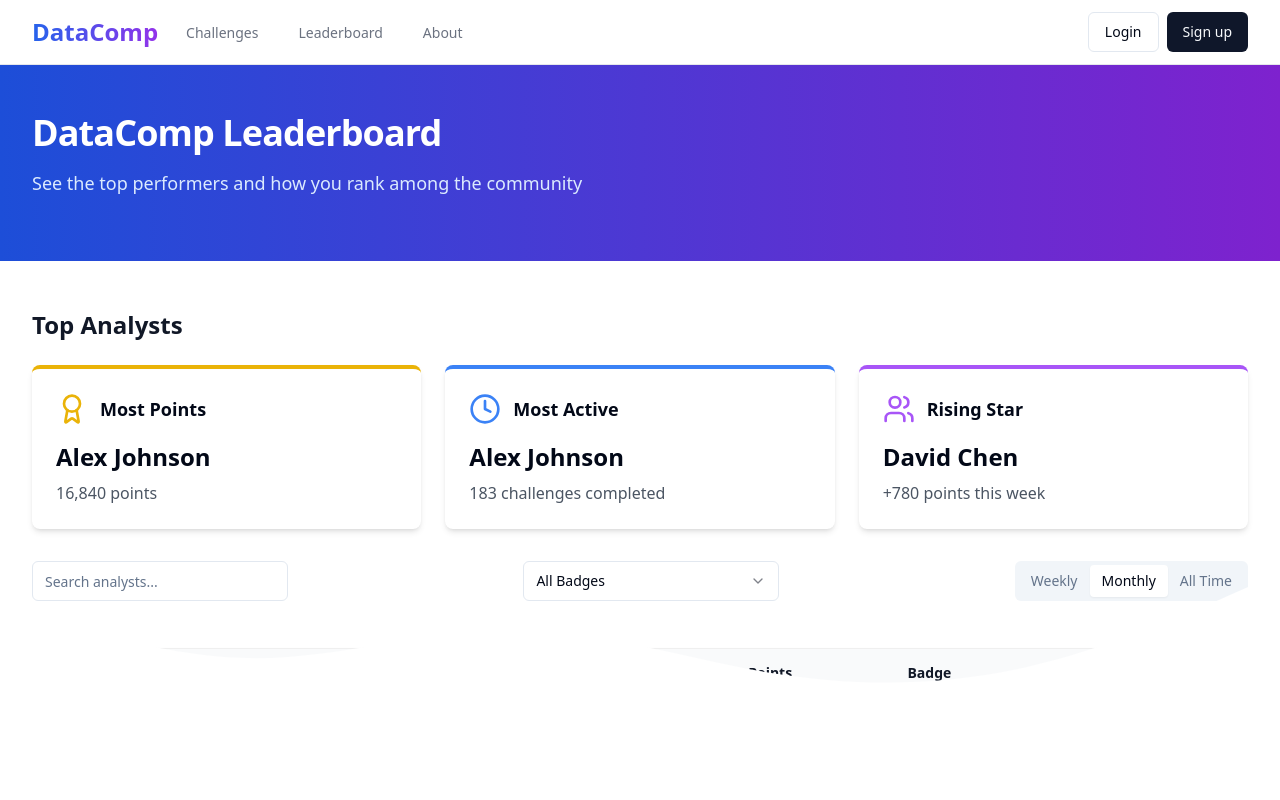
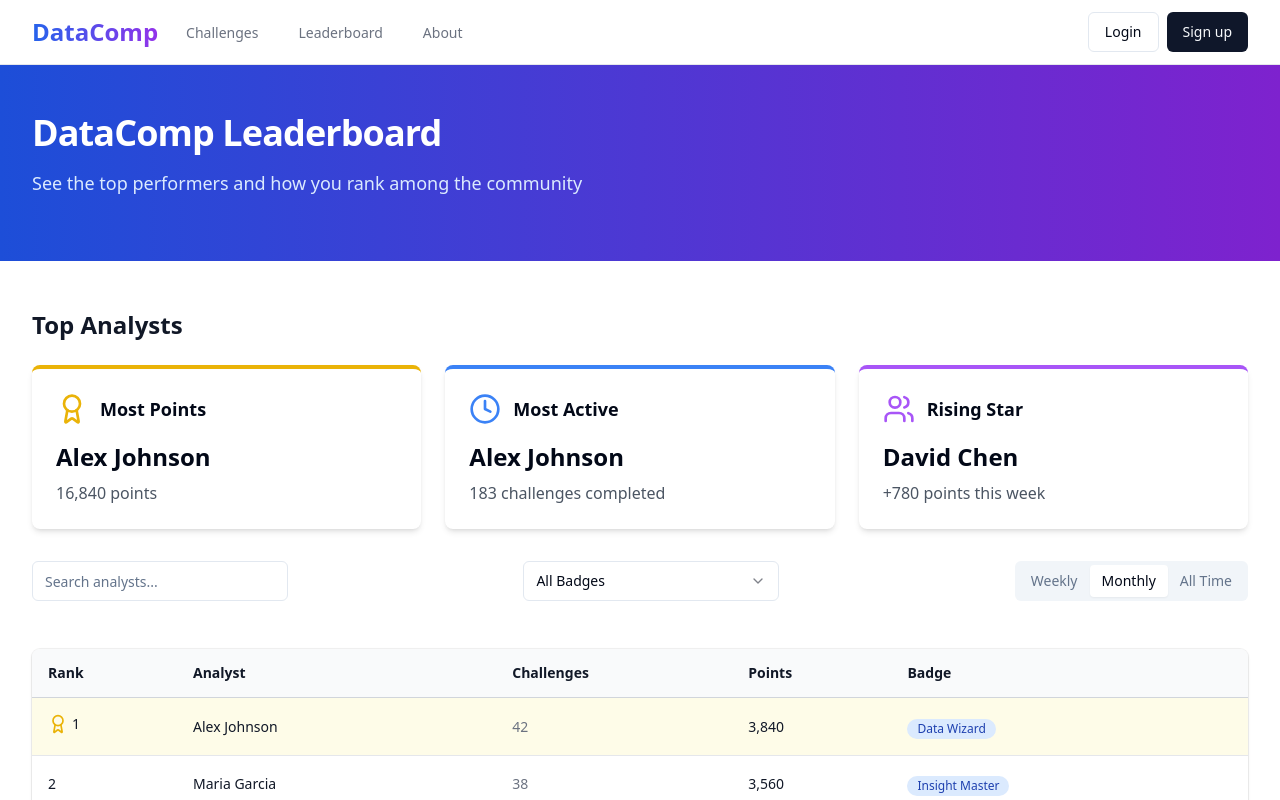
Before and after one commit to aneeshpedram1/data-compete-solve, a React (Vite) app: page /leaderboard in a window 1280 px wide. Shown: the top 800 px of the page. Built offline with nearby package versions, Linux system fonts and the light colour scheme.

Commit message:
Remove leaderboard wave graphic
Removed the wave graphic from the leaderboard section.

```diff
--- a/src/pages/Leaderboard.tsx
+++ b/src/pages/Leaderboard.tsx
@@ -99,11 +99,6 @@ const Leaderboard = () => {
                 </p>
               </div>
             </div>
-          </div>
-          <div className="hidden lg:block absolute bottom-0 inset-x-0 z-0">
-            <svg xmlns="http://www.w3.org/2000/svg" viewBox="0 0 1440 320" className="fill-white">
-              <path d="M0,96L48,112C96,128,192,160,288,160C384,160,480,128,576,128C672,128,768,160,864,176C960,192,1056,192,1152,170.7C1248,149,1344,107,1392,85.3L1440,64L1440,320L1392,320C1344,320,1248,320,1152,320C1056,320,960,320,864,320C768,320,672,320,576,320C480,320,384,320,288,320C192,320,96,320,48,320L0,320Z"></path>
-            </svg>
           </div>
         </section>
 
```
